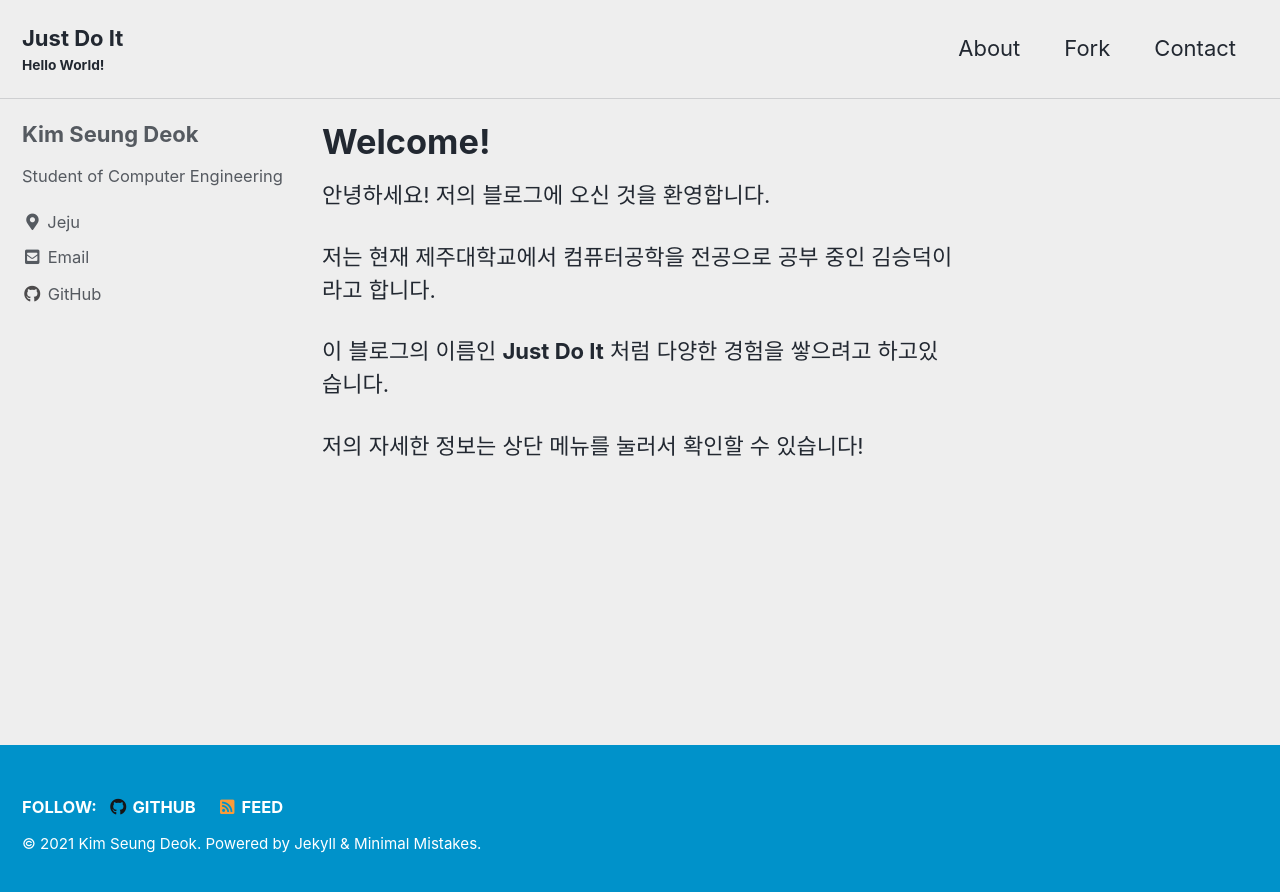
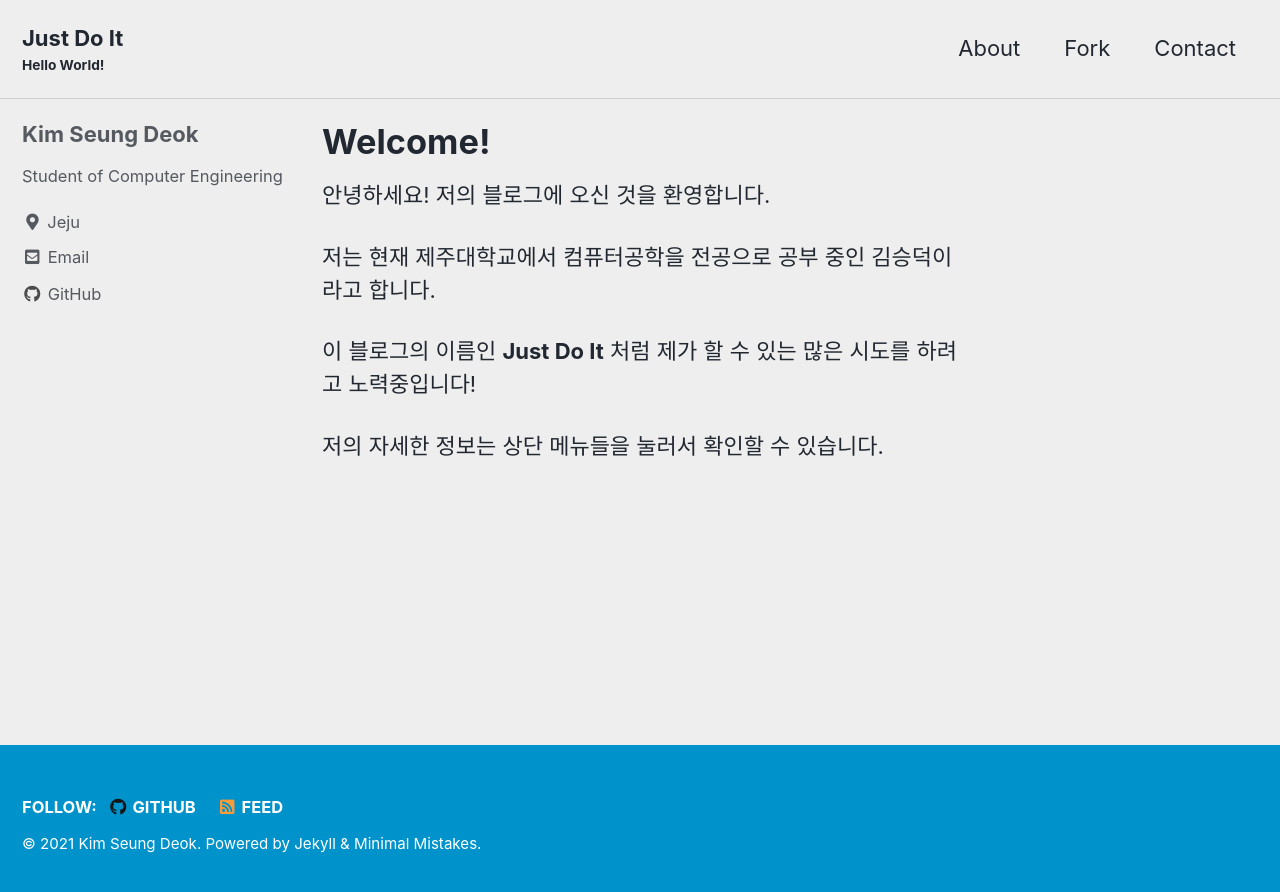
Before and after one commit to kimseungdeok/my-blog, a Jekyll site: the page built from index.md, in a window 1280 px wide. Shown: the top 892 px of the page. Built offline with Jekyll 4.4.1, drawn with Linux system fonts in a browser that asks for light colours; cached includes are drawn as plain includes.

Commit message:
index 오타 및 내용 수정

```diff
--- a/index.md
+++ b/index.md
@@ -7,7 +7,6 @@ author_profile: true
 
 저는 현재 제주대학교에서 컴퓨터공학을 전공으로 공부 중인 김승덕이라고 합니다.
 
-이 블로그의 이름인 __Just Do It__ 처럼 다양한 경험을 쌓으려고
-하고있습니다.
+이 블로그의 이름인 __Just Do It__ 처럼 제가 할 수 있는 많은 시도를 하려고 노력중입니다!
 
-저의 자세한 정보는 상단 메뉴를 눌러서 확인할 수 있습니다!
+저의 자세한 정보는 상단 메뉴들을 눌러서 확인할 수 있습니다.
```
